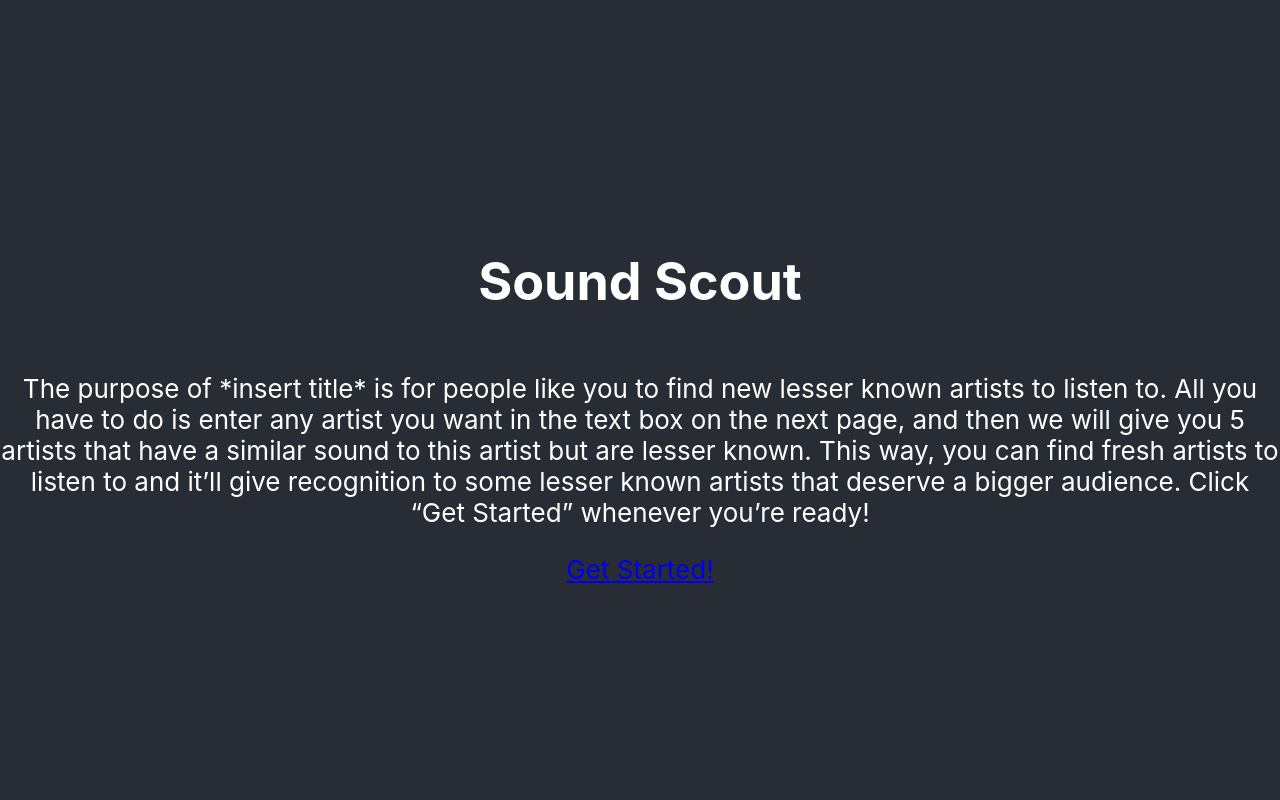
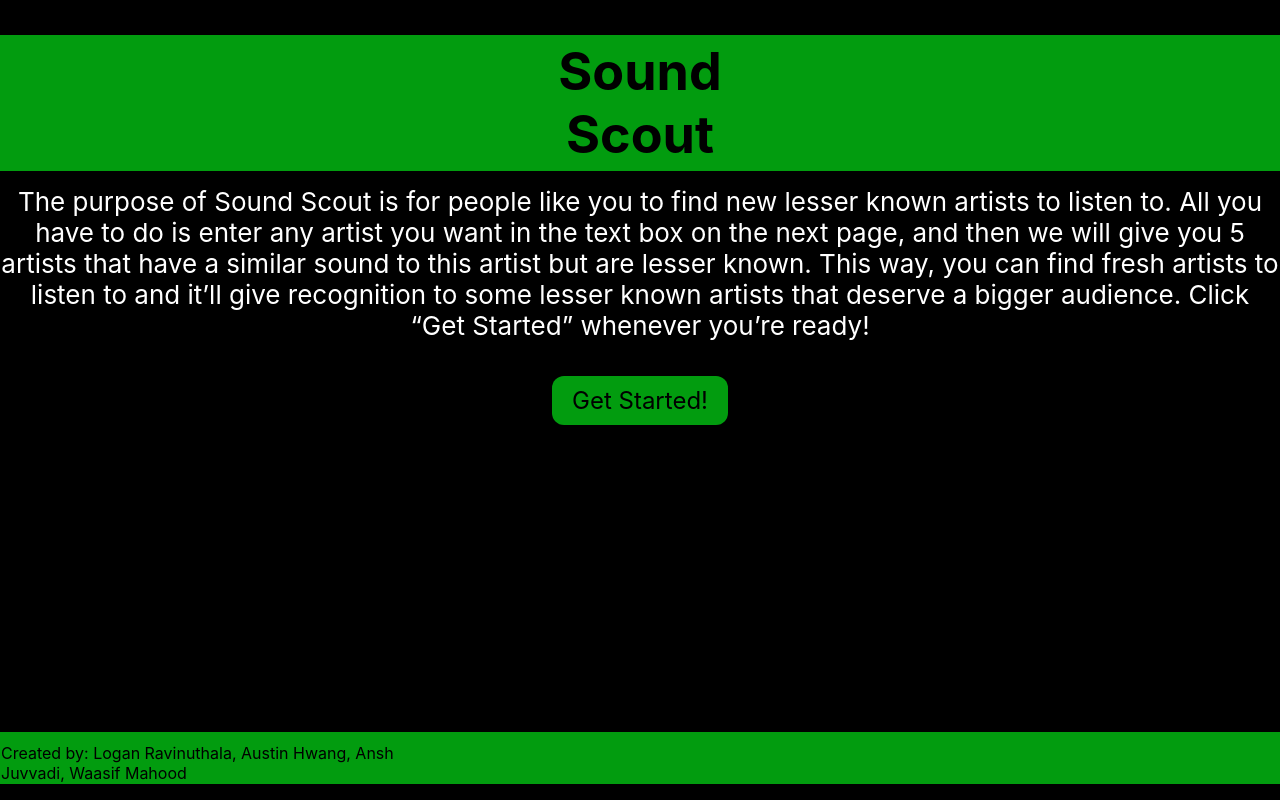
Before and after one commit to Oasis-NEU/f23-group18, a React (Create React App) app in the folder musicproject/: page / in a window 1280 px wide. Built offline with nearby package versions, Linux system fonts and the light colour scheme.

Commit message:
Edited homepage to match better with figma design

```diff
--- a/musicproject/src/App.css
+++ b/musicproject/src/App.css
@@ -14,7 +14,7 @@
 }
 
 .App-header {
-  background-color: #282c34;
+  background-color: #000000;
   min-height: 100vh;
   display: flex;
   flex-direction: column;
@@ -22,6 +22,38 @@
   justify-content: center;
   font-size: calc(10px + 2vmin);
   color: white;
+  font-style: sans-serif;
+}
+
+h1{
+  border-style: solid;
+  border-width: thick;
+  padding: 0px 40%;
+  align-items: center;
+  border-color: #029c0f;
+  background-color: #029c0f;
+  color: #000000;
+  position: absolute;
+  top: 0;
+}
+
+.textbox {
+  position: absolute;
+  top: 20%;
+}
+
+.authors {
+  border-style: solid;
+  border-width: thin;
+  padding: 10px 64% 0px 0px;
+  text-align: left;
+  border-color: #029c0f;
+  background-color: #029c0f;
+  color: #000000;
+  font-size: medium;
+  position: absolute;
+  bottom: 0;
+  left: 0;
 }
 
 .App-link {
@@ -37,6 +69,37 @@
   }
 }
 
+.button-container {
+  display: flex;
+  justify-content: center;
+  margin-top: 20px;
+}
+
+.get-started-button {
+  display: inline-block;
+  background-color: #029c0f;
+  color: #000000;
+  padding: 10px 20px;
+  border: none;
+  border-radius: 12px;
+  font-size: 24px;
+  text-decoration: none;
+  cursor: pointer;
+  transition: background-color 0.3s;
+}
+
 .get-started-button:hover {
-  background-color: #029c0f;
+  animation: bubble 0.4s ease-out;
 }
+
+@keyframes bubble {
+  0% {
+    transform: scale(1);
+  }
+  50% {
+    transform: scale(1.2);
+  }
+  100% {
+    transform: scale(1);
+  }
+}
--- a/musicproject/src/App.js
+++ b/musicproject/src/App.js
@@ -6,8 +6,8 @@ function App() {
     <div className="App">
       <header className="App-header">
         <h1>Sound Scout</h1>
-        <p>
-        The purpose of *insert title* is for people like you to find new lesser known artists to listen to.
+        <p className="textbox">
+        The purpose of Sound Scout is for people like you to find new lesser known artists to listen to.
         All you have to do is enter any artist you want in the text box on the next page, and then we will give you 5 artists
         that have a similar sound to this artist but are lesser known.
         This way, you can find fresh artists to listen to and it’ll give recognition to some lesser known artists that deserve
@@ -16,6 +16,7 @@ function App() {
         <div className="button">
           <a href="search-prompt.js" className="get-started-button">Get Started!</a>
         </div>
+        <p className="authors">Created by: Logan Ravinuthala, Austin Hwang, Ansh Juvvadi, Waasif Mahood</p>
       </header>
     </div>
   );
```
